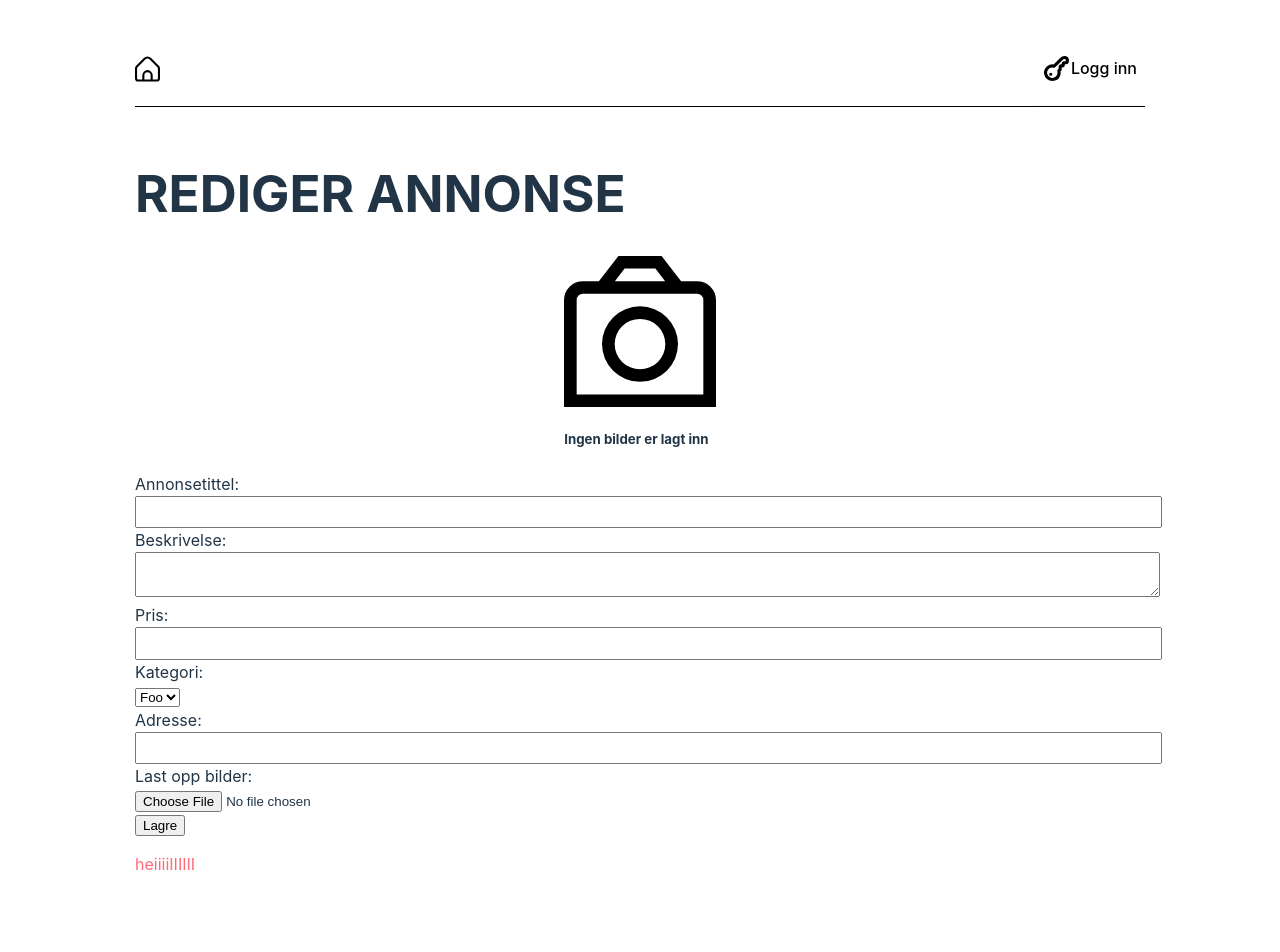
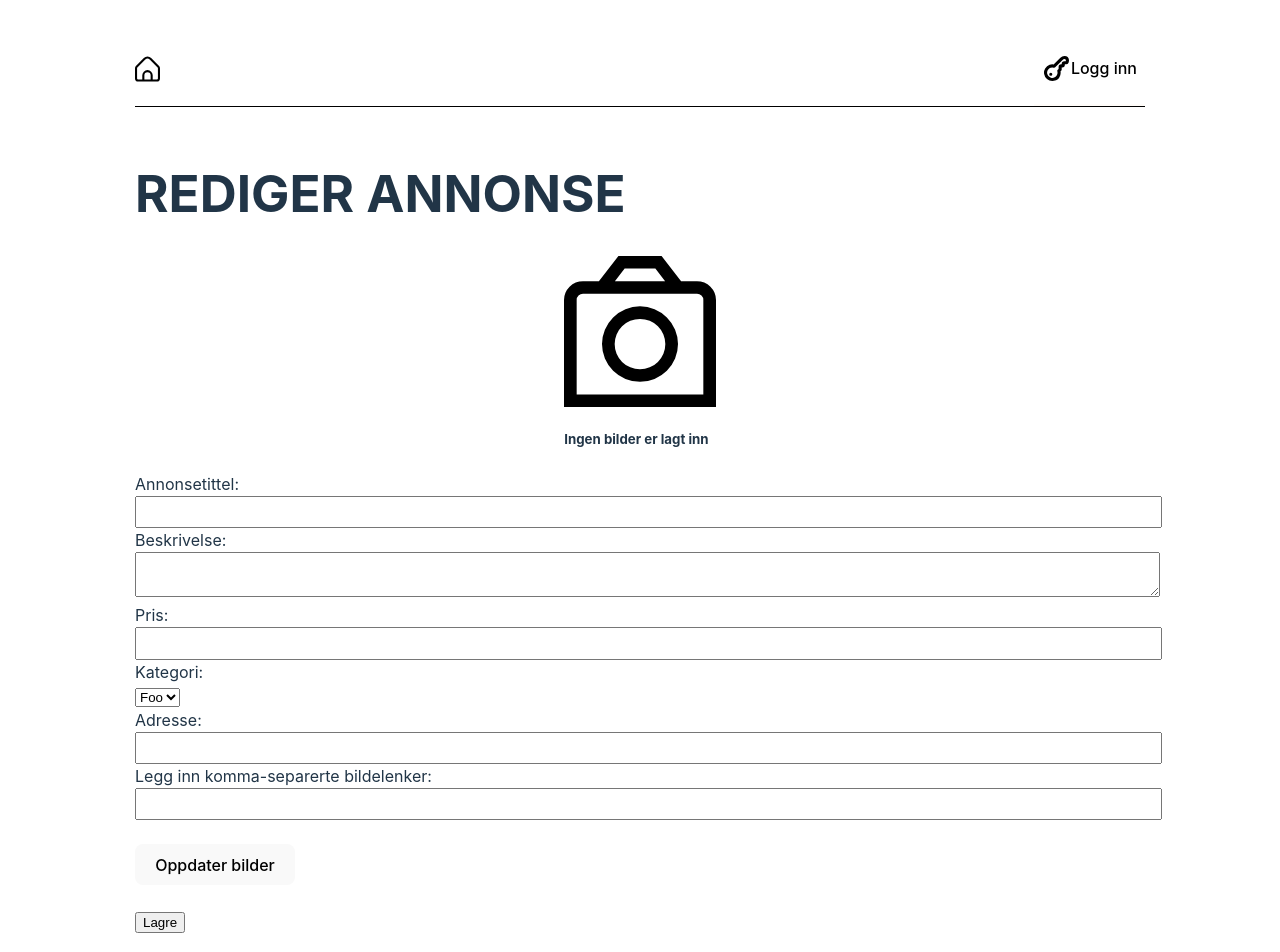
Before and after one commit to jakobkg/IDATT2105-fullstack-frontend, a Vue app: page / in a window 1280 px wide. Shown: the top 952 px of the page. Before the commit the page ends 924 px from the top, so only its background shows below. Built offline with nearby package versions, Linux system fonts and the light colour scheme.

Commit message:
bytter ut bildefiler med lenker

```diff
--- a/src/components/Album.vue
+++ b/src/components/Album.vue
@@ -24,8 +24,8 @@
   },
   computed: {
     noImages(){
-      //return this.albumImages.length===0;
-      return true;
+      return this.albumImages.length===0;
+      //return true;
     }
   }
 };
--- a/src/components/Item.vue
+++ b/src/components/Item.vue
@@ -2,7 +2,7 @@
   <div id = wrapper>
     <h1>REDIGER ANNONSE</h1>
 
-    <Album :album-images=itemImages />
+    <Album :album-images= itemImages />
 
     <form>
       <label for="title">Annonsetittel:</label><br>
@@ -24,9 +24,11 @@
       <label for="address">Adresse:</label><br>
       <input type="text" id="address" name="address" required><br>
 
-      <label for="images">Last opp bilder:</label><br>
-      <input type="file" id="images" name="images" accept="image/jpeg, image/png, image/jpg" @change="addImageFromFile"><br>
-      <output></output>
+      <label for="images">Legg inn komma-separerte bildelenker:</label><br>
+      <input v-model="itemText" type="text" id="images" name="images"><br><br>
+      <button type="button" id="update" @click="loadImages">Oppdater bilder</button>
+      <br><br>
+
       <input type="submit" value="Lagre">
     </form>
 
@@ -35,8 +37,6 @@
 </template>
 
 <script lang="ts">
-
-
 import Album from "@/components/Album.vue";
 
 export default {
@@ -46,15 +46,15 @@
   data() {
     return {
       categories: [{ name: 'Foo' }, { name: 'Bar' }],
-      itemImages: [],
+      itemImages: [] as any[],
+      itemText:'',
     };
   },
   methods: {
-    addImageFromFile(event: any){
-      console.log("Nytt bilde lagt inn.");
-      let file = event.target.File[0];
-      console.log(file.name)
-      //Legg inn i itemImages
+    loadImages(){
+      this.itemImages = this.itemText.split(",").map((itemText: string) => itemText.trim());
+      console.log("la inn bilder: ");
+      this.itemImages.forEach((item: any) => console.log(item))
     }
   }
 }
```
